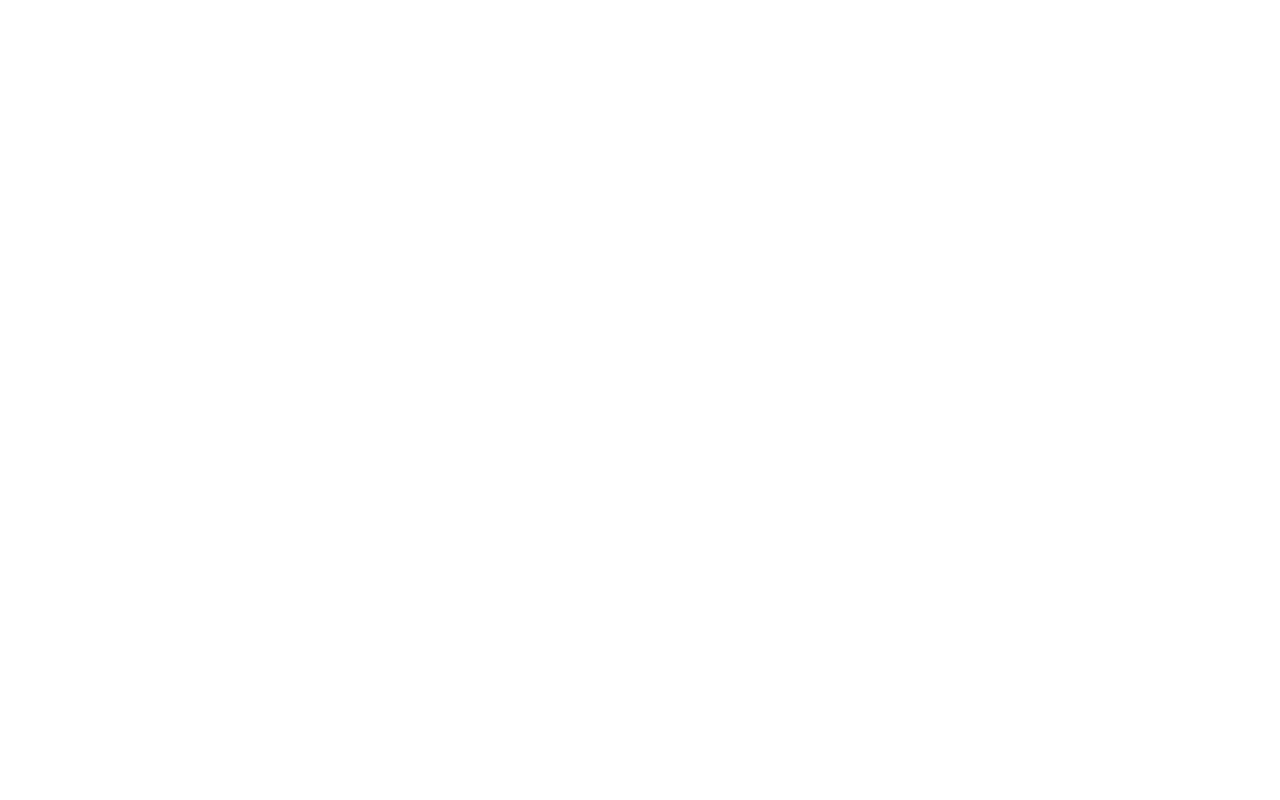
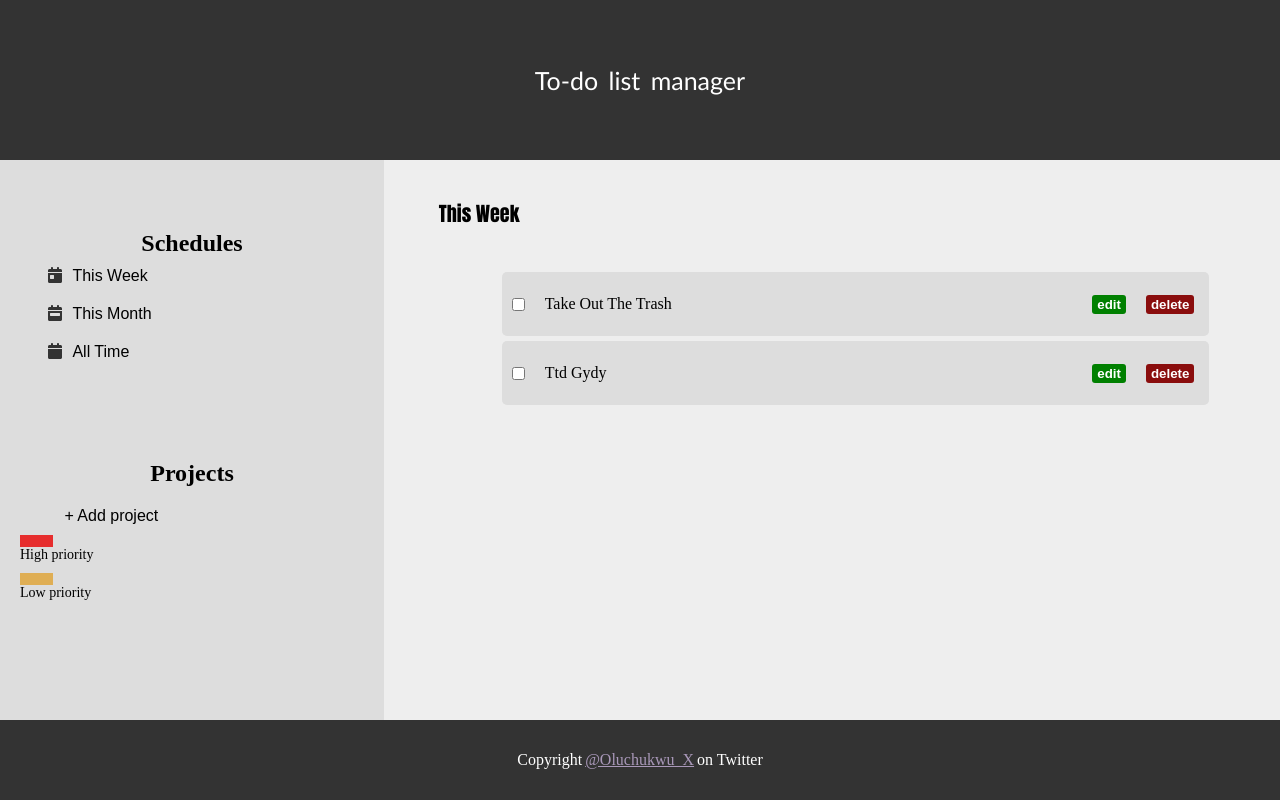
Before and after one commit to OluchukwuDivine/todo-list, a plain HTML site: page index.html in a window 1280 px wide. Drawn offline with Linux system fonts and the light colour scheme.

Commit message:
Added styles

```diff
--- a/index.html
+++ b/index.html
@@ -7,7 +7,58 @@
     <link rel="stylesheet" href="style.css">
 </head>
 <body>
+    <header>To-do list manager</header>
+    <main>
+        <div class="nav-bar">
+            <div class="nav-btns">
+                <h2>Schedules</h2>
+                <button class="buttons">
+                    <svg class="nav-svg" xmlns="http://www.w3.org/2000/svg" height="1em" viewBox="0 0 448 512"><!--! Font Awesome Free 6.4.2 by @fontawesome - https://fontawesome.com License - https://fontawesome.com/license (Commercial License) Copyright 2023 Fonticons, Inc. --><path d="M128 0c17.7 0 32 14.3 32 32V64H288V32c0-17.7 14.3-32 32-32s32 14.3 32 32V64h48c26.5 0 48 21.5 48 48v48H0V112C0 85.5 21.5 64 48 64H96V32c0-17.7 14.3-32 32-32zM0 192H448V464c0 26.5-21.5 48-48 48H48c-26.5 0-48-21.5-48-48V192zm80 64c-8.8 0-16 7.2-16 16v96c0 8.8 7.2 16 16 16h96c8.8 0 16-7.2 16-16V272c0-8.8-7.2-16-16-16H80z"/></svg>
+                    This Week
+                </button>
+                <button class="buttons">
+                    <svg class="nav-svg" xmlns="http://www.w3.org/2000/svg" height="1em" viewBox="0 0 448 512"><!--! Font Awesome Free 6.4.2 by @fontawesome - https://fontawesome.com License - https://fontawesome.com/license (Commercial License) Copyright 2023 Fonticons, Inc. --><path d="M128 0c17.7 0 32 14.3 32 32V64H288V32c0-17.7 14.3-32 32-32s32 14.3 32 32V64h48c26.5 0 48 21.5 48 48v48H0V112C0 85.5 21.5 64 48 64H96V32c0-17.7 14.3-32 32-32zM0 192H448V464c0 26.5-21.5 48-48 48H48c-26.5 0-48-21.5-48-48V192zm80 64c-8.8 0-16 7.2-16 16v64c0 8.8 7.2 16 16 16H368c8.8 0 16-7.2 16-16V272c0-8.8-7.2-16-16-16H80z"/></svg>
+                    This Month
+                </button>
+                <button class="buttons">
+                    <svg class="nav-svg" xmlns="http://www.w3.org/2000/svg" height="1em" viewBox="0 0 448 512"><!--! Font Awesome Free 6.4.2 by @fontawesome - https://fontawesome.com License - https://fontawesome.com/license (Commercial License) Copyright 2023 Fonticons, Inc. --><path d="M96 32V64H48C21.5 64 0 85.5 0 112v48H448V112c0-26.5-21.5-48-48-48H352V32c0-17.7-14.3-32-32-32s-32 14.3-32 32V64H160V32c0-17.7-14.3-32-32-32S96 14.3 96 32zM448 192H0V464c0 26.5 21.5 48 48 48H400c26.5 0 48-21.5 48-48V192z"/></svg>
+                    All Time
+                </button>
+            </div>
+            <div class="project-nav">
+                <h2>Projects</h2>
+                <button class="buttons">+ Add project</button>
+                <div id="symbols">
+                <div class="priority-symbols high-symbol"></div><p>High priority</p> <br>
+                <div class="priority-symbols low-symbol"></div><p>Low priority</p>
+                </div>
+            </div>
+        </div>
 
+        <div class="main-content">
+            <div id="container">
+                <p id="project-heading">This Week
+                </p>
+                <div class="projects">
+                    <input type="checkbox" name="checkbox" id="checkbox">
+                    <p id="project-title">take out the trash</p>
+                    <p class="project-date"></p>
+                    <button class="project-btns" id="btn-edit">edit</button>
+                    <button class="project-btns" id="btn-delete">delete</button>
+                </div>
+
+                <div class="projects">
+                    <input type="checkbox" name="checkbox" id="checkbox">
+                    <p id="project-title">ttd gydy</p>
+                    <p class="project-date"></p>
+                    <button class="project-btns" id="btn-edit">edit</button>
+                    <button class="project-btns" id="btn-delete">delete</button>
+                </div>
+
+            </div>
+        </div>
+    </main>
+    <footer>Copyright<a href="https://twitter.com/Oluchukwu_X" target="_blank"> @Oluchukwu_X </a>on Twitter</footer>
     <script src="main.js"></script>
 </body>
 </html>
--- a/style.css
+++ b/style.css
@@ -0,0 +1,172 @@
+*{
+    margin: 0;
+    box-sizing: border-box;
+}
+header{
+    display: flex;
+    width: 100vw;
+    height: 20vh;
+    background: #333333;
+    color: white;
+    justify-content: center;
+    align-items: center;
+    font-size: 25px;
+    font-family: 'Gill Sans', 'Gill Sans MT', Calibri, 'Trebuchet MS', sans-serif;
+    word-spacing: 4px;
+    text-decoration: solid;
+}
+main{
+    display: grid;
+    height: 70vh;
+    grid-template-columns: 1fr 1fr;
+}
+.nav-bar{
+    width: 30vw;
+    background: #DDDDDD;
+    grid-column: 1/2;
+    display: grid;
+}
+.nav-btns{
+    width: 30vw;
+    height: 35vh;
+    grid-row: 1/2;
+    display:flex;
+    justify-content: center;
+    align-items: center;
+    flex-direction: column;
+}
+.project-nav{
+    width: 30vw;
+    height: 35vh;
+    padding: 20px;
+    /* border-top: 1px solid black; */
+    grid-row: 2/3;
+    display: flex;
+    flex-direction: column;
+    align-items: center;
+}
+.priority-symbols{
+    width: 33px;
+    height: 12px;
+}
+#symbols{
+    align-self: flex-start;
+}
+#symbols p{
+    font-size: 14px;
+}
+.high-symbol{
+    background: rgb(230, 45, 45);
+}
+.low-symbol{
+    margin-top: -8px;
+    background: rgb(223, 174, 84);
+}
+.project-nav button{
+    margin-top: 10px;
+}
+.nav-btn h2{
+    color: #333333;
+    font-family: 'Franklin Gothic Medium', 'Arial Narrow', Arial, sans-serif\;
+}
+.buttons{
+    width: 80%;
+    border: none;
+    background: #DDDDDD;
+    padding: 10px;
+    font: 1em sans-serif;
+    display: flex;
+}
+.nav-svg{
+    fill: #333333;
+    margin-right: 10px;
+}
+.buttons:hover{
+    background: #CCCCCC;
+}
+
+
+.main-content{
+    grid-column: 2/3;
+    width: 70vw;
+    background: #EEEEEE;
+    display: flex;
+    justify-content: center;
+    align-items: center;
+}
+#container{
+    /* border: 1px solid black; */
+
+    padding: 10px;
+    width: 90%;
+    height: 90%;
+    display: grid;
+    grid-template-rows: repeat(7, 1fr);
+}
+#project-heading{
+    font-size: 20px;
+    font-family: Impact, Haettenschweiler, 'Arial Narrow Bold', sans-serif;
+    font-weight: bold;
+}
+.projects{
+    display: flex;
+    align-items: center;
+    background: #DDDDDD;
+    width: 90%;
+    height: 1fr;
+    margin-left: 8%;
+    padding: 5px;
+    padding-left: 10px;
+    gap: 20px;
+    border-radius: 5px;
+    margin-top: 0.3em;
+}
+.high-priority{
+    border-left: 2px solid rgb(230, 45, 45);
+}
+.low-priority{
+    border-left: 2px solid rgb(223, 174, 84);
+}
+#project-title{
+    text-transform: capitalize;
+}
+.projects:hover{
+    background: #CCCCCC;
+}
+.project-btns{
+    color: white;
+    font-weight: bold;
+    padding: 2px 5px;
+    border-radius: 3px;
+    border: none;
+}
+.project-btns:hover{
+    opacity: 0.7;
+}
+#btn-edit{
+    margin-left: auto;
+    background: #008000;
+}
+#btn-delete{
+    background: #8a0d0d;
+    margin-right: 10px;
+}
+footer {
+    position: absolute;
+    bottom: 0;
+    left: 0;
+    width: 100vw;
+    height: 10vh;
+    background-color: #333333;
+    color: #fff;
+    margin-top: 10px;
+    display: flex;
+    align-items: center;
+    justify-content: center;
+    font-size: 16px;
+}
+footer a{
+    margin-left: 3px;
+    margin-right: 3px;
+    color: rgb(169, 152, 185);
+}
```
